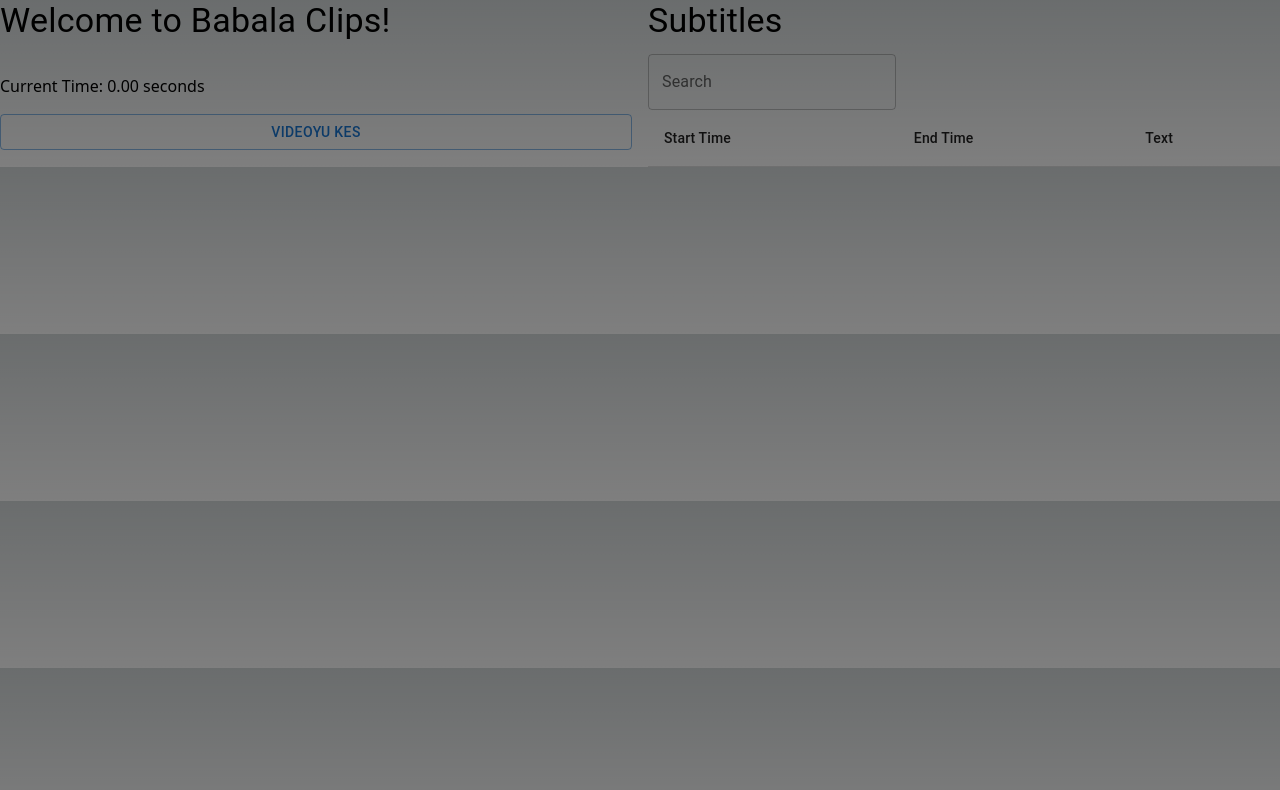
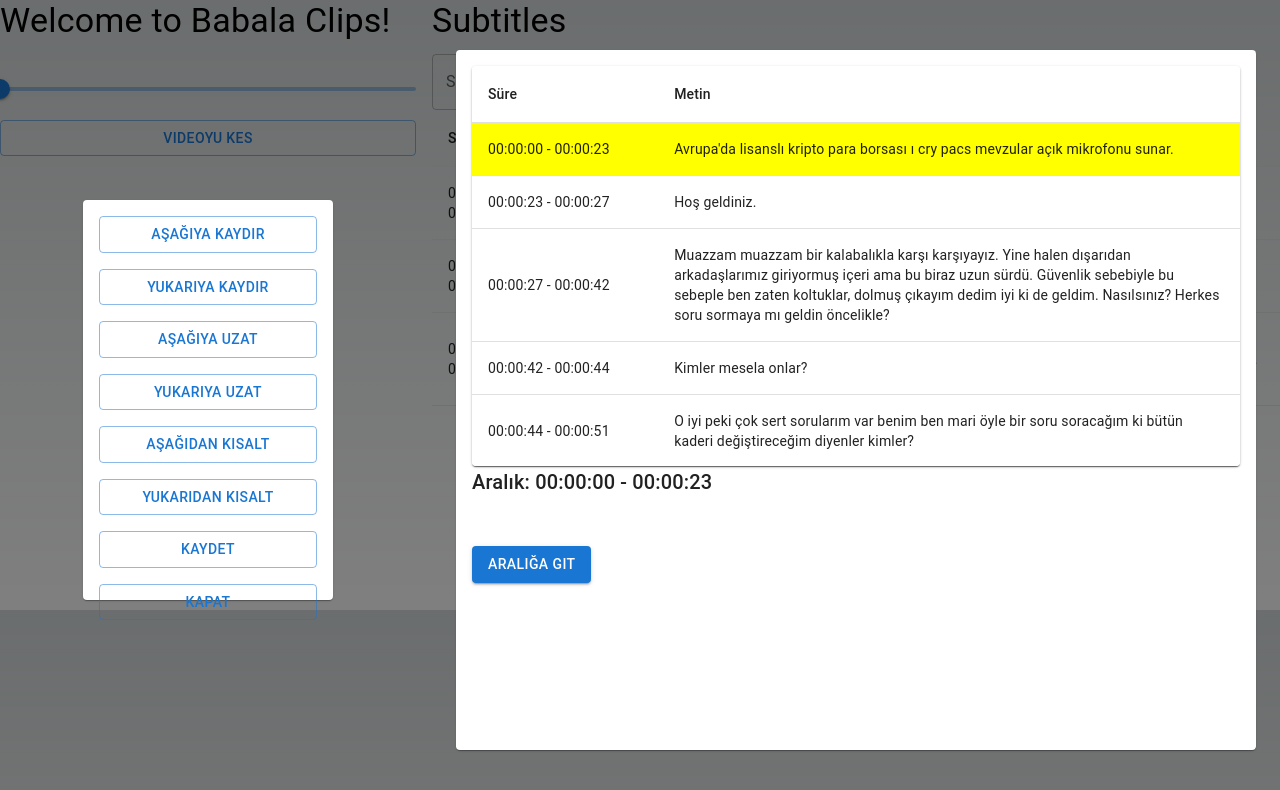
Before and after one commit to alpaylan/babalaclips, a Next.js app: page / in a window 1280 px wide. Both pictures are taken after a click on the button "VIDEOYU KES". Shown: the top 790 px of the page. Built offline with nearby package versions, Linux system fonts and the light colour scheme.

Commit message:
add slider, fix subtitle table, wip video cutter

```diff
--- a/package.json
+++ b/package.json
@@ -24,6 +24,7 @@
     "postcss": "8.4.23",
     "react": "18.2.0",
     "react-dom": "18.2.0",
+    "react-virtuoso": "^4.3.8",
     "react-youtube": "^10.1.0",
     "tailwindcss": "3.3.2",
     "typescript": "5.0.4",
--- a/src/components/Cutter.tsx
+++ b/src/components/Cutter.tsx
@@ -1,10 +1,112 @@
+import { Alert, Box, Button, Grid, Modal, Paper, Stack, TableCell, TableRow, Typography } from "@mui/material";
+import { useState } from "react";
+import { SubtitleData } from "./Subtitle";
+import CutterTable from "./CutterTable";
+import subtitles from "@/data/subtitles.json";
+
+type CutterProps = {
+    open: boolean,
+    handleClose: () => void,
+    initialSubtitleId: number,
+};
+
+const secondsToTime = (seconds: number) => {
+    const date = new Date(0);
+    date.setSeconds(seconds);
+    return date.toISOString().substr(11, 8);
+}
+
+const Cutter = ({ open, handleClose, initialSubtitleId }: CutterProps) => {
+    const [firstSubtitleId, setFirstSubtitleId] = useState<number>(initialSubtitleId);
+    const [lastSubtitleId, setLastSubtitleId] = useState<number>(initialSubtitleId);
+
+    const handleWindowSlideDown = () => {
+        if (lastSubtitleId < subtitles.length - 1) {
+            setFirstSubtitleId(firstSubtitleId + 1);
+            setLastSubtitleId(lastSubtitleId + 1);
+        } else {
+            alert("Zaten en alttaki aralığı seçtiniz, aşağıya doğru kaydıramazsınız.");
+        }
+    };
+
+    const handleWindowSlideUp = () => {
+        if (firstSubtitleId > 0) {
+            setFirstSubtitleId(firstSubtitleId - 1);
+            setLastSubtitleId(lastSubtitleId - 1);
+        } else {
+            alert("Zaten en üstteki aralığı seçtiniz, yukarıya doğru kaydıramazsınız.");
+        }
+    };
+
+    const handleWindowExtendDown = () => {
+        if (lastSubtitleId < subtitles.length - 1) {
+            setLastSubtitleId(lastSubtitleId + 1);
+        } else {
+            alert("Zaten en alttaki aralığı seçtiniz, aşağıya doğru uzatmazsınız.");
+        }
+    };
+
+    const handleWindowExtendUp = () => {
+        if (firstSubtitleId > 0) {
+            setFirstSubtitleId(firstSubtitleId - 1);
+        } else {
+            alert("Zaten en üstteki aralığı seçtiniz, yukarıya doğru uzatmazsınız.");
+        }
+    };
+
+    const handleWindowShortenDown = () => {
+        if (lastSubtitleId - firstSubtitleId > 0) {
+            setLastSubtitleId(lastSubtitleId - 1);
+        } else {
+            alert("En az 1 aralık seçmelisiniz. Kısaltma işlemi tamamlanamadı.");
+        }
+    };
+
+    const handleWindowShortenUp = () => {
+        if (lastSubtitleId - firstSubtitleId > 0) {
+            setFirstSubtitleId(firstSubtitleId + 1);
+        } else {
+            alert("En az 1 aralık seçmelisiniz. Kısaltma işlemi tamamlanamadı.");
+        }
+    };
+
+    const windowFilter = (subtitles: SubtitleData[]) => {
+        return subtitles.slice(firstSubtitleId, lastSubtitleId + 1)
+    };
 
 
-const Cutter = () => {
     return (
-        <div>
-            <></>
-        </div>
+        <Modal open={open} onClose={handleClose} aria-labelledby="modal-modal-title" aria-describedby="modal-modal-description">
+            <Grid container spacing={2}>
+                <Grid item xs={12} sm={4} md={4}>
+                    <Box sx={{ display: 'flex', justifyContent: 'center', alignItems: 'center', height: '100vh' }}>
+                        <Paper sx={{ p: 2, width: 250, height: 400 }}>
+                            <Stack spacing={2} direction="column">
+                                <Button variant="outlined" onClick={handleWindowSlideDown}>Aşağıya Kaydır</Button>
+                                <Button variant="outlined" onClick={handleWindowSlideUp}>Yukarıya Kaydır</Button>
+                                <Button variant="outlined" onClick={handleWindowExtendDown}>Aşağıya Uzat</Button>
+                                <Button variant="outlined" onClick={handleWindowExtendUp}>Yukarıya Uzat</Button>
+                                <Button variant="outlined" onClick={handleWindowShortenDown}>Aşağıdan Kısalt</Button>
+                                <Button variant="outlined" onClick={handleWindowShortenUp}>Yukarıdan Kısalt</Button>
+                                <Button variant="outlined" onClick={handleClose}>Kaydet</Button>
+                                <Button variant="outlined" onClick={handleClose}>Kapat</Button>
+                            </Stack>
+                        </Paper>
+                    </Box>
+                </Grid>
+                <Grid item xs={12} sm={8} md={8}>
+                    <Box sx={{ display: 'flex', justifyContent: 'center', alignItems: 'center', height: '100vh' }}>
+                        <Paper sx={{ p: 2, width: 800, height: 700 }}>
+                            <CutterTable interval={[firstSubtitleId, lastSubtitleId]} />
+                            {
+                                subtitles[lastSubtitleId].endTime - subtitles[firstSubtitleId].startTime > 180 &&
+                                (<Alert severity="warning">3 dakikadan uzun aralık seçtiniz. Lütfen kısaltma işlemi yapın.</Alert>)
+                            }
+                        </Paper>
+                    </Box>
+                </Grid>
+            </Grid>
+        </Modal>
     );
 };
 
--- /dev/null
+++ b/src/components/CutterTable.tsx
@@ -0,0 +1,113 @@
+
+
+import * as React from 'react';
+import Table from '@mui/material/Table';
+import TableBody from '@mui/material/TableBody';
+import TableCell from '@mui/material/TableCell';
+import TableContainer from '@mui/material/TableContainer';
+import TableHead from '@mui/material/TableHead';
+import TableRow from '@mui/material/TableRow';
+import Paper from '@mui/material/Paper';
+import { TableVirtuoso, TableComponents, TableVirtuosoHandle } from 'react-virtuoso';
+import { SubtitleData } from './Subtitle';
+
+import subtitles from '@/data/subtitles.json';
+import { Button, Stack, TextField, Typography } from '@mui/material';
+import { useRef } from 'react';
+
+const columns = [
+    {
+        dataKey: 'time',
+        label: 'Süre',
+        width: 10,
+    },
+    {
+        dataKey: 'text',
+        label: 'Metin',
+        width: 100,
+    },
+];
+
+const VirtuosoTableComponents: TableComponents<SubtitleData> = {
+    Scroller: React.forwardRef<HTMLDivElement>((props, ref) => (
+        <TableContainer component={Paper} {...props} ref={ref} />
+    )),
+    Table: (props) => (
+        <Table {...props} sx={{ borderCollapse: 'separate', tableLayout: 'fixed' }} />
+    ),
+    TableHead,
+    TableRow: ({ item: _item, ...props }) => <TableRow {...props} />,
+    TableBody: React.forwardRef<HTMLTableSectionElement>((props, ref) => (
+        <TableBody {...props} ref={ref} />
+    )),
+};
+
+function fixedHeaderContent() {
+    return (
+        <TableRow>
+            {columns.map((column) => (
+                <TableCell
+                    key={column.dataKey}
+                    variant="head"
+                    style={{ width: column.width }}
+                    sx={{
+                        backgroundColor: 'background.paper',
+                    }}
+                >
+                    {column.label}
+                </TableCell>
+            ))}
+        </TableRow>
+    );
+}
+
+const secondsToTime = (seconds: number) => {
+    const date = new Date(0);
+    date.setSeconds(seconds);
+    return date.toISOString().substr(11, 8);
+}
+
+const rowContent = (startId: number, endId: number) => (_index: number, row: SubtitleData) => {
+    let style = undefined;
+    if (_index >= startId && _index <= endId) {
+        style = { backgroundColor: "yellow" };
+    }
+    return (
+        <>
+            <TableCell style={style}>{secondsToTime(row.startTime)} - {secondsToTime(row.endTime)}</TableCell>
+            <TableCell style={style}>{row.text}</TableCell>
+        </>
+    );
+}
+
+const CutterTable = ({ interval }: { interval: [number, number] }) => {
+    const virtuoso = useRef<TableVirtuosoHandle>(null);
+    return (
+        <Paper style={{ height: 400, width: '100%' }}>
+            <TableVirtuoso
+                data={subtitles}
+                ref={virtuoso}
+                components={VirtuosoTableComponents}
+                fixedHeaderContent={fixedHeaderContent}
+                itemContent={rowContent(interval[0], interval[1])}
+            />
+            <Typography
+                variant="h6"
+                component="div"
+                sx={{ display: 'flex', height: '10vh' }}
+            >
+                Aralık: {secondsToTime(subtitles[interval[0]].startTime)} - {secondsToTime(subtitles[interval[1]].endTime)}
+            </Typography>
+            <Button
+                variant="contained"
+                color="primary"
+                onClick={() => {
+                    virtuoso.current?.scrollToIndex({index: interval[0],  align: 'start' });
+                }}
+            >  Aralığa Git</Button>
+        </Paper>
+    );
+};
+
+
+export default CutterTable;
--- a/src/components/Subtitle.tsx
+++ b/src/components/Subtitle.tsx
@@ -57,12 +57,13 @@
                     onChange={(e) => setSearchInput(e.target.value)}
                 />
             }
-            <SubtitleTable
-                setPlayerTime={setPlayerTime}
-                subtitles={subtitles}
-                currentTimestamp={currentTimestamp}
-                filter={timestampFilter(currentTimestamp)}
+            <div style={{ width: "100%", height: "500px", overflow: "scroll" }}>
+                <SubtitleTable
+                    setPlayerTime={setPlayerTime}
+                    currentTimestamp={currentTimestamp}
+                    filter={timestampFilter(currentTimestamp)}
                 />
+            </div>
             {
                 searchInput === "" ? null : (
                     <div>
--- a/src/components/SubtitleTable.tsx
+++ b/src/components/SubtitleTable.tsx
@@ -1,25 +1,30 @@
 
 import { Table, TableBody, TableCell, TableHead, TableRow} from '@mui/material';
 import { SubtitleData } from "@/components/Subtitle";
+import subtitles from "@/data/subtitles.json";
 
 export type SubtitleTableProps = {
-    subtitles: SubtitleData[],
     filter: (subtitles: SubtitleData[]) => SubtitleData[],
     setPlayerTime: (time: number) => void,
     currentTimestamp?: number,
 };
 
+const secondsToTime = (seconds: number) => {
+    const date = new Date(0);
+    date.setSeconds(seconds);
+    return date.toISOString().substr(11, 8);
+}
 
-const SubtitleTable = ({ subtitles, filter, currentTimestamp, setPlayerTime }: SubtitleTableProps) => {
+
+const SubtitleTable = ({ filter, currentTimestamp, setPlayerTime }: SubtitleTableProps) => {
     const subtitlesToDisplay = filter(subtitles);
 
     return (
         <Table>
             <TableHead>
                 <TableRow>
-                    <TableCell>Start Time</TableCell>
-                    <TableCell>End Time</TableCell>
-                    <TableCell>Text</TableCell>
+                    <TableCell>Süre</TableCell>
+                    <TableCell>Metin</TableCell>
                 </TableRow>
             </TableHead>
             <TableBody>
@@ -27,16 +32,14 @@
                     if (currentTimestamp && currentTimestamp >= subtitle.startTime && currentTimestamp < subtitle.endTime) {
                         return (
                             <TableRow key={index} style={{ backgroundColor: "yellow" }}>
-                                <TableCell>{subtitle.startTime}</TableCell>
-                                <TableCell>{subtitle.endTime}</TableCell>
+                                <TableCell>{secondsToTime(subtitle.startTime)} - {secondsToTime(subtitle.endTime)}</TableCell>
                                 <TableCell>{subtitle.text}</TableCell>
                             </TableRow>
                         );
                     }
                     return (
                         <TableRow key={index} onClick={() => setPlayerTime(subtitle.startTime)}>
-                            <TableCell>{subtitle.startTime}</TableCell>
-                            <TableCell>{subtitle.endTime}</TableCell>
+                            <TableCell>{secondsToTime(subtitle.startTime)} - {secondsToTime(subtitle.endTime)}</TableCell>
                             <TableCell>{subtitle.text}</TableCell>
                         </TableRow>
                     );
--- a/src/pages/index.tsx
+++ b/src/pages/index.tsx
@@ -1,7 +1,7 @@
-import React, { useState, useEffect} from 'react';
+import React, { useState, useEffect } from 'react';
 
 import Grid from '@mui/material/Grid';
-import { Button, Modal, Stack, Typography } from "@mui/material";
+import { Button, Modal, Slider, Stack, Typography } from "@mui/material";
 
 import Subtitle, { SubtitleData } from "@/components/Subtitle";
 import YouTubeVideo from "@/components/YoutubeVideo";
@@ -13,10 +13,20 @@
 
 const data = require('@/data/subtitles.json');
 
+
+const secondsToTime = (seconds: number) => {
+  const date = new Date(0);
+  date.setSeconds(seconds);
+  return date.toISOString().substr(11, 8);
+}
+
+
 export default function Home() {
   const [player, setPlayer] = useState<Player | null>(null);
   const [timestamp, setTimestamp] = React.useState(0);
   const [cutterOpen, setCutterOpen] = React.useState(false);
+  const [sliding, setSliding] = React.useState(false);
+  const [sliderValue, setSliderValue] = React.useState(0);
 
   const handleCutterClose = () => {
     setCutterOpen(false);
@@ -25,10 +35,6 @@
   const handleCutterOpen = () => {
     setCutterOpen(true);
   };
-
-
-
-  console.log("data", data);
 
   useEffect(() => {
     const interval = setInterval(() => {
@@ -43,27 +49,42 @@
 
   return (
     <Grid container spacing={2}>
-      <Grid item xs={12} md={6}>
+      <Grid item xs={12} md={4}>
         <Stack spacing={2}>
           <Typography variant="h4" component="h1" gutterBottom>
             Welcome to Babala Clips!
           </Typography>
           <YouTubeVideo onReady={setPlayer} />
-          <p>Current Time: {timestamp.toFixed(2)} seconds</p>
+          <Slider
+            value={sliding ? sliderValue : timestamp}
+            onChange={(e, value) => {
+              setSliding(true);
+              setSliderValue(value as number)
+            }}
+            onChangeCommitted={(e, value) => {
+              setSliding(false);
+              setPlayerTime(value as number);
+            }}
+            min={0}
+            max={player?.getDuration() || 0}
+            step={1}
+            valueLabelDisplay="auto"
+            valueLabelFormat={secondsToTime}
+
+          />
           <Button variant="outlined" onClick={handleCutterOpen}>Videoyu Kes</Button>
         </Stack>
       </Grid>
-      <Grid item xs={12} md={6}>
-        <Subtitle setPlayerTime={setPlayerTime} currentTimestamp={timestamp} data={data} />
+      <Grid item xs={12} md={8}>
+        <Subtitle setPlayerTime={setPlayerTime} currentTimestamp={
+          sliding ? sliderValue : timestamp
+          } data={data} />
       </Grid>
-      <Modal
+      <Cutter
         open={cutterOpen}
-        onClose={handleCutterClose}
-        aria-labelledby="modal-modal-title"
-        aria-describedby="modal-modal-description"
-      >
-        <Cutter />
-      </Modal>
+        handleClose={handleCutterClose}
+        initialSubtitleId={0}
+      />
     </Grid>
   );
 }
```
Also changed, not shown: src/components/YoutubeVideo.tsx (+5 -2 lines), src/data/subtitles.json, 1 other file (tests, documents, lock files or other folders).
